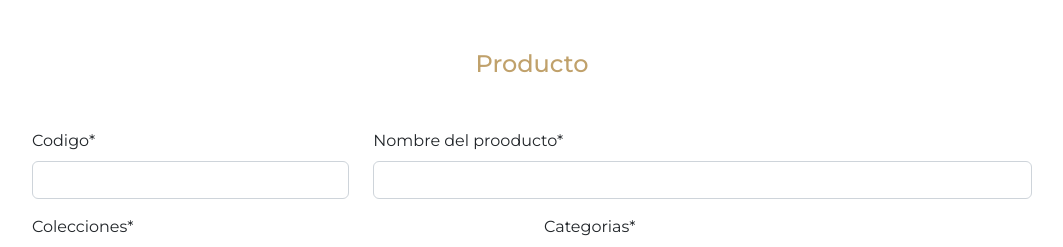
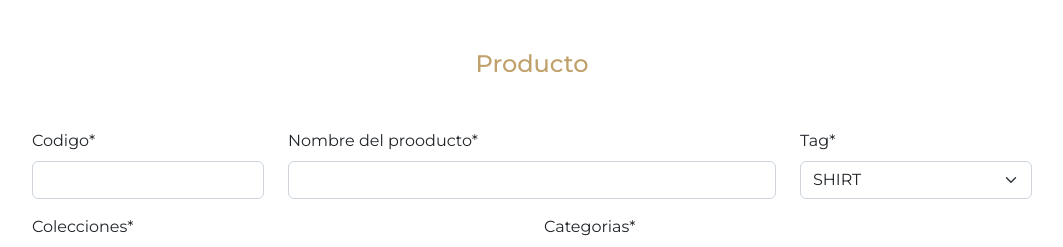
Before and after one commit to Ceci-Aguilera/habaneras-de-lino-drf-api, a Django app: page /dashboard/clothing-products/create/ in a window 1280 px wide. Shown: the part 98-345 px from the top of the page, without its empty margins (108-1171 px from the left). Run offline with Django 4.2, Linux system fonts and the light colour scheme; data that the repository does not hold is empty; some libraries are stand-ins or nearby versions; some web fonts are replaced.

```diff
--- a/store_app/fields.py
+++ b/store_app/fields.py
@@ -38,3 +38,9 @@ IMAGE_CHOICES = (
     ('SECONDARY', 'SECONDARY'),
     ('EXTRA', 'EXTRA')
 )
+
+TAG_OPTIONS = (
+    ('SHIRT', 'SHIRT'),
+    ('PANTS', 'PANTS'),
+    ('DRESS', 'DRESS')
+)
--- a/store_app/models.py
+++ b/store_app/models.py
@@ -105,6 +105,9 @@ class ClothingProduct(models.Model):
                                         related_query_name="clothing_products")
     available_colors = models.ManyToManyField(CustomColor, related_name="clothing_products",
                                               related_query_name="clothing_products")
+
+    tag = models.CharField(max_length=50, choices=TAG_OPTIONS, default='SHIRT')
+
     base_pricing = CurrencyDecimalField()
 
     def __str__(self):
--- a/store_app/urls.py
+++ b/store_app/urls.py
@@ -6,6 +6,8 @@ app_name = 'store_app'
 urlpatterns = [
     re_path('clothing-products/(?P<page>[^/]*)/$', ClothingProductListAPIView.as_view(),
             name='clothing-products-api-list'),
+    re_path('clothing-products/items/(?P<id>[0-9]+)/$', ClothingProductDetailAPIView.as_view(),
+            name='clothing-products-api-detail'),
     re_path('clothing-collections/$', ClothingCollectionListAPIView.as_view(),
             name='clothing-collections-api-list'),
     re_path('clothing-collections/filter/names/$', ClothingCollectionsByNameYearLisAPIView.as_view(),
--- a/templates/store_app/clothing_product/clothing_product_form.html
+++ b/templates/store_app/clothing_product/clothing_product_form.html
@@ -21,11 +21,15 @@
             {% csrf_token %}
 
              <div class="row">
-                 <div class="form-group col-md-4 mb-0">
+                 <div class="form-group col-md-3 mb-0">
                     {{ form.code|as_crispy_field }}
                 </div>
-                <div class="form-group col-md-8 mb-0">
+                <div class="form-group col-md-6 mb-0">
                     {{ form.name|as_crispy_field }}
+                </div>
+
+                 <div class="form-group col-md-3 mb-0">
+                    {{ form.tag|as_crispy_field }}
                 </div>
             </div>
 
```
Also changed, not shown: store_app/serializers.py (+10 -2 lines), store_app/views.py (+14 -0 lines), store_app/migrations/0008_clothingproduct_tag.py (added).
